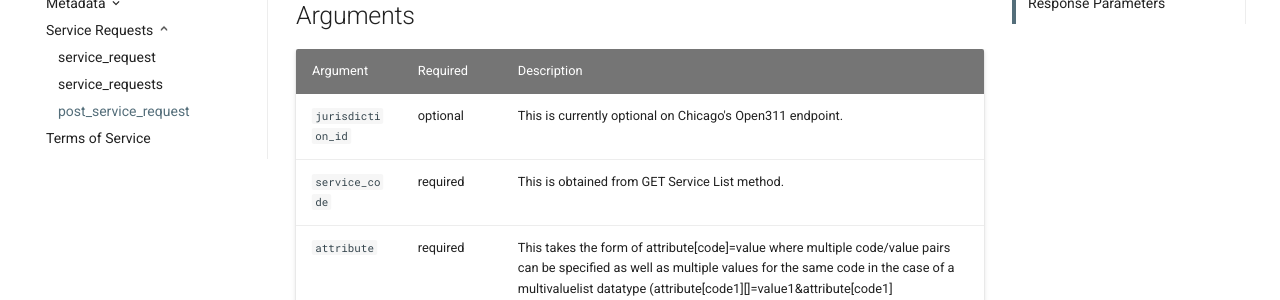
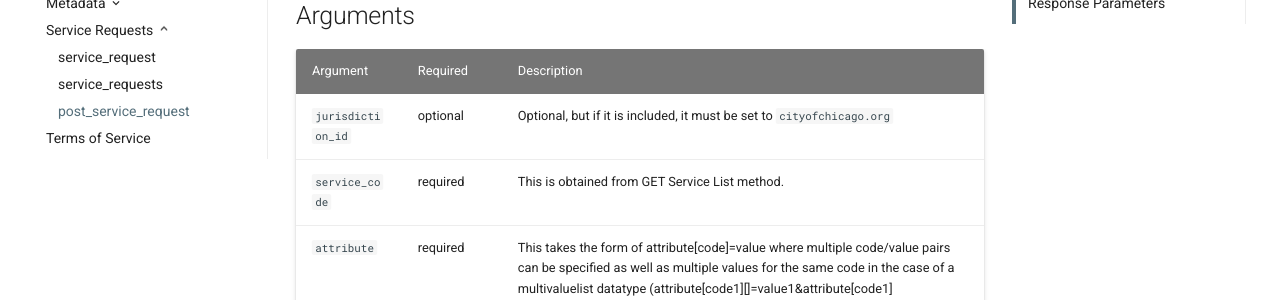
Before and after one commit to Chicago/open311-api-docs, an MkDocs documentation site: the page built from docs/post_service_request.md, in a window 1280 px wide and 900 px high, scrolled down 550 px. Shown: the part 152-452 px from the top of the window. Built offline with MkDocs 1.6.1, drawn with Linux system fonts in a browser that asks for light colours; old or Windows-style settings are respelled for this version of MkDocs.

Commit message:
Clarified `jurisdiction_id` requirements
The language was not exactly correct and disagreed with information
listed on the [API
endpoint](http://test311api.cityofchicago.org/open311/v2/).

```diff
--- a/docs/post_service_request.md
+++ b/docs/post_service_request.md
@@ -11,26 +11,26 @@ Create a service request in the City's database. Once a service request has been
 
 ## Arguments
 
-|     Argument       | Required |                       Description                         |
-|--------------------|----------|-----------------------------------------------------------|
-| `jurisdiction_id`  | optional | This is currently optional on Chicago's Open311 endpoint. |
-| `service_code`     | required | This is obtained from GET Service List method.            |
+|     Argument       | Required |                                                Description                                                             |
+|--------------------|----------|------------------------------------------------------------------------------------------------------------------------|
+| `jurisdiction_id`  | optional | Optional, but if it is included, it must be set to `cityofchicago.org`                                                 |
+| `service_code`     | required | This is obtained from GET Service List method.                                                                         |
 | `attribute`        | required | This takes the form of attribute[code]=value where multiple code/value pairs can be specified as well as multiple values for the same code in the case of a multivaluelist datatype (attribute[code1][]=value1&attribute[code1][]=value2&attribute[code1][]=value3) - see example. - This is only required if the service_code requires a service definition with required fields. |
 | `lat`              | required | lat &amp; long both need to be sent even though they are sent as two separate parameters. lat &amp; long are required. |
 | `long`             | required | lat &amp; long both need to be sent even though they are sent as two separate parameters. lat &amp; long are required. |
-| `address_string`   | required | This should be written from most specific to most general geographic unit, eg address number or cross streets, street name, neighborhood/district, city/town/village, county, postal code.  |
-| `address_id`       | optional | The internal address ID used by a jurisdiction's master address repository or other addressing system. |
-| `email`            | optional | The email address of the person submitting the request.   |
-| `device_id`        | optional | The unique device ID of the device submitting the request. This is usually only used for mobile devices. |
-| `account_id`       | optional | The unique ID for the user account of the person submitting the request. |
-| `first_name`       | optional | The given name of the person submitting the request.      |
-| `last_name`        | optional | The family name of the person submitting the request.     |
-| `phone`            | optional | The phone number of the person submitting the request.    |
-| `description`      | optional | A full description of the request or report being submitted. |
-| `media_url`        | optional | A URL to media associated with the request, eg an image.  |
+| `address_string`   | required | This should be written from most specific to most general geographic unit, eg address number or cross streets, street name, neighborhood/district, city/town/village, county, postal code. |
+| `address_id`       | optional | The internal address ID used by a jurisdiction's master address repository or other addressing system.                 |
+| `email`            | optional | The email address of the person submitting the request.                                                                |
+| `device_id`        | optional | The unique device ID of the device submitting the request. This is usually only used for mobile devices.               |
+| `account_id`       | optional | The unique ID for the user account of the person submitting the request.                                               |
+| `first_name`       | optional | The given name of the person submitting the request.                                                                   |
+| `last_name`        | optional | The family name of the person submitting the request.                                                                  |
+| `phone`            | optional | The phone number of the person submitting the request.                                                                 |
+| `description`      | optional | A full description of the request or report being submitted.                                                           |
+| `media_url`        | optional | A URL to media associated with the request, eg an image.                                                               |
 
 ## Response Parameters
 
-| Argument |                        Description                                     |
-|----------|------------------------------------------------------------------------|
+| Argument |                                                                           Description                                                                |
+|----------|------------------------------------------------------------------------------------------------------------------------------------------------------|
 | `token`  | If returned, use this to call GET service_request_id from a token to discover what the service_request_id is after it is created by the City system. |
```
Also changed, not shown: docs/service_definition.md (+12 -12 lines), docs/service_list.md (+3 -3 lines), docs/service_request.md (+3 -3 lines), docs/service_requests.md (+1 -1 lines).
